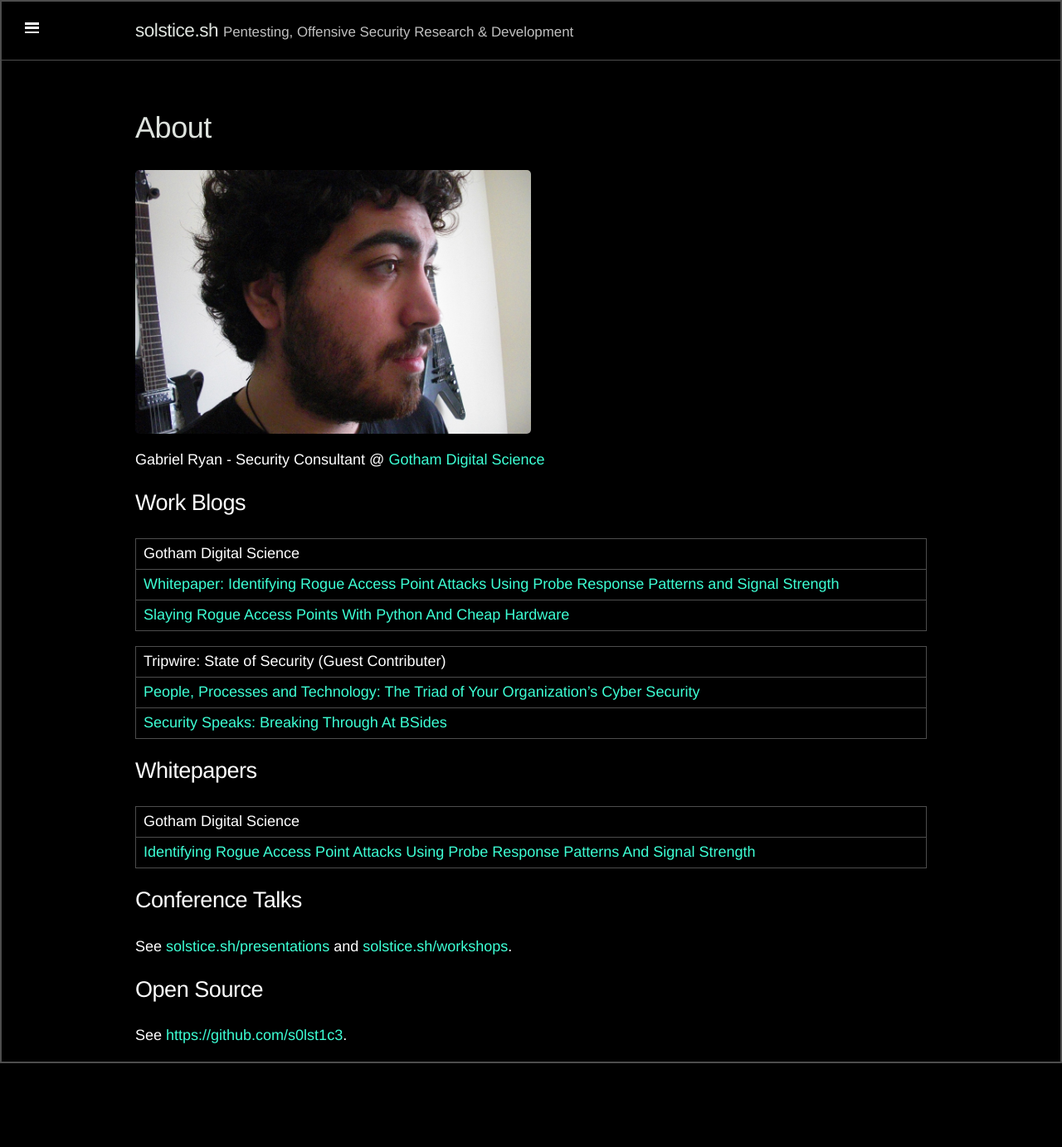
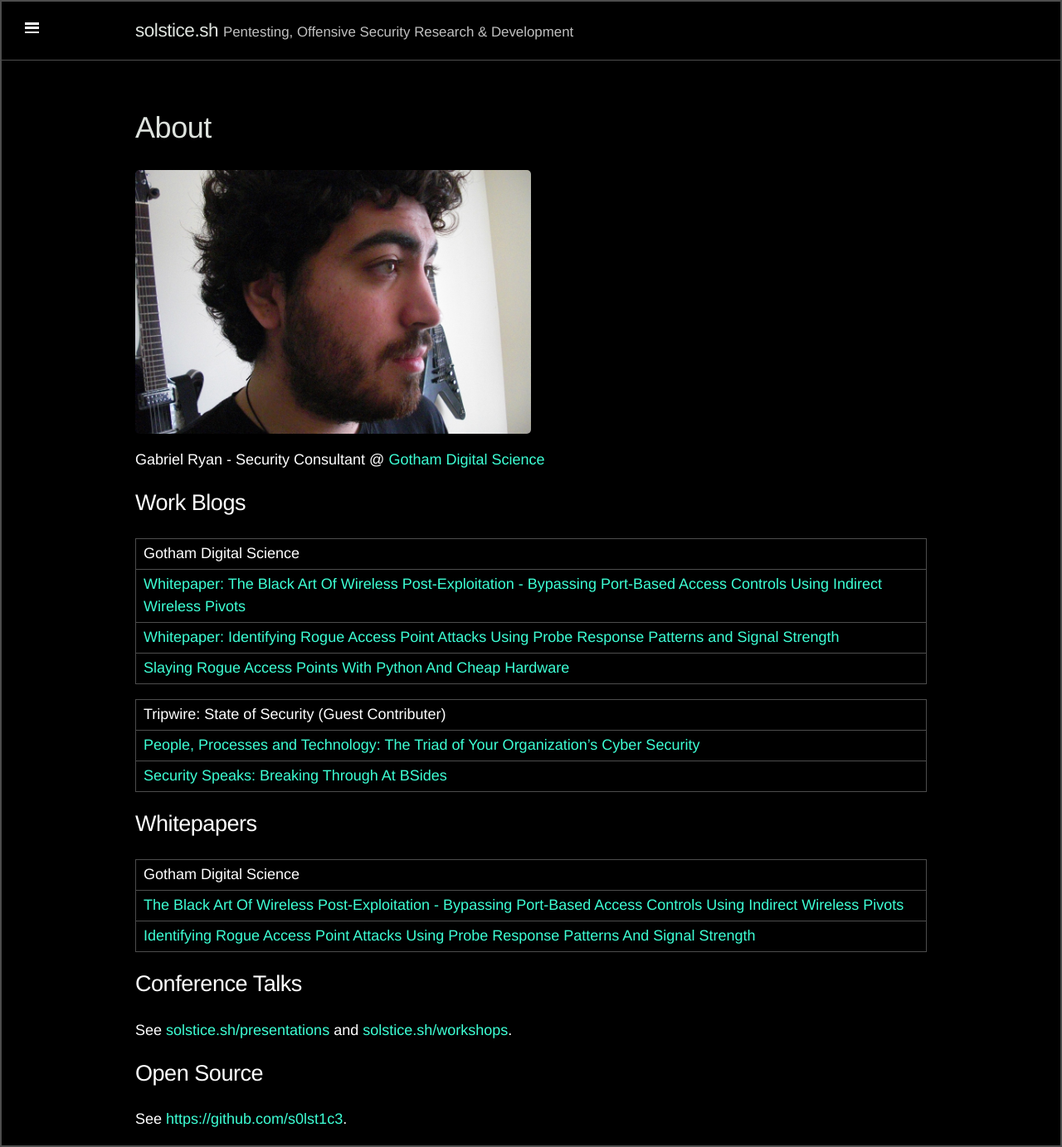
Before and after one commit to s0lst1c3/s0lst1c3.github.io, a Jekyll site: the page built from me/index.md, in a window 1280 px wide. Shown: the whole page at 83% size. Built offline with Jekyll 4.4.1, drawn with Linux system fonts in a browser that asks for light colours; Markdown is read by kramdown in place of the engine named in the settings; before the commit the page ends 1282 px from its top, so only the background shows below that.

Commit message:
updating

```diff
--- a/me/index.md
+++ b/me/index.md
@@ -10,6 +10,7 @@ Gabriel Ryan - Security Consultant @ [Gotham Digital Science](https://www.gdssec
 ## Work Blogs
 
 |  Gotham Digital Science |
+| [Whitepaper: The Black Art Of Wireless Post-Exploitation - Bypassing Port-Based Access Controls Using Indirect Wireless Pivots](https://blog.gdssecurity.com/labs/2017/8/31/whitepaper-the-black-art-of-wireless-post-exploitation-bypas.html) |
 | [Whitepaper: Identifying Rogue Access Point Attacks Using Probe Response Patterns and Signal Strength](http://blog.gdssecurity.com/labs/2017/1/17/whitepaper-identifying-rogue-access-point-attacks-using-prob.html) |
 | [Slaying Rogue Access Points With Python And Cheap Hardware](http://blog.gdssecurity.com/labs/2016/8/26/slaying-rogue-access-points-with-python-and-cheap-hardware.html) |
 
@@ -20,6 +21,7 @@ Gabriel Ryan - Security Consultant @ [Gotham Digital Science](https://www.gdssec
 ## Whitepapers
 
 | Gotham Digital Science |
+| [The Black Art Of Wireless Post-Exploitation - Bypassing Port-Based Access Controls Using Indirect Wireless Pivots](https://blog.gdssecurity.com/labs/2017/8/31/whitepaper-the-black-art-of-wireless-post-exploitation-bypas.html) |
 | [Identifying Rogue Access Point Attacks Using Probe Response Patterns And Signal Strength](https://github.com/gdssecurity/Whitepapers/blob/master/GDS%20Labs%20-%20Identifying%20Rogue%20Access%20Point%20Attacks%20Using%20Probe%20Response%20Patterns%20and%20Signal%20Strength.pdf) |
 
 ## Conference Talks
```
